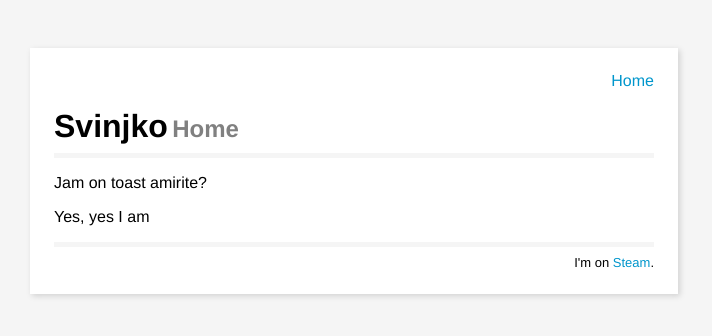
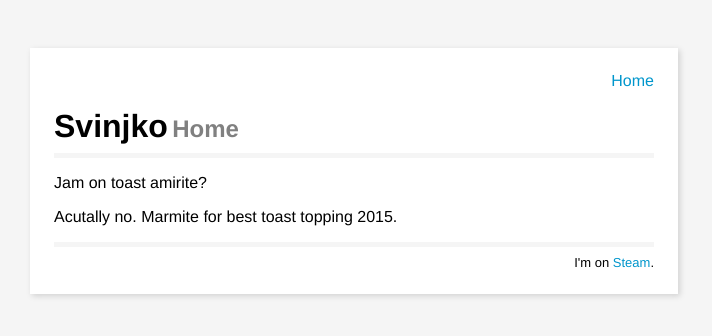
Before and after one commit to svinjko/svinjko.github.io, a Jekyll site: the page built from index.md, in a window 1280 px wide. Shown: the top 336 px of the page, without its empty margins (286-998 px from the left). Built offline with Jekyll 4.4.1, drawn with Linux system fonts in a browser that asks for light colours.

Commit message:
Update index.md

```diff
--- a/index.md
+++ b/index.md
@@ -5,9 +5,5 @@ title: Home
 
 Jam on toast amirite?
 
-
-
-
-
-
-Yes, yes I am
+Acutally no.
+Marmite for best toast topping 2015.
```
